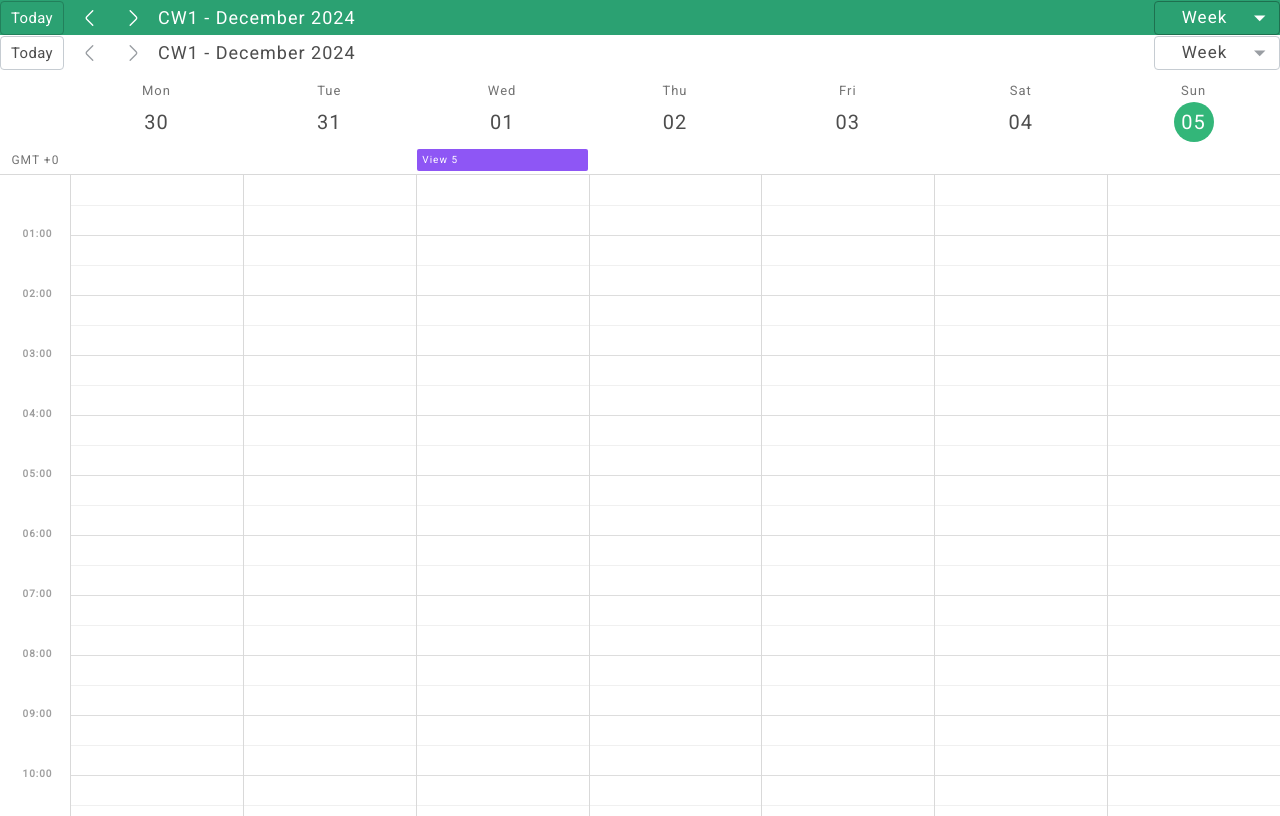
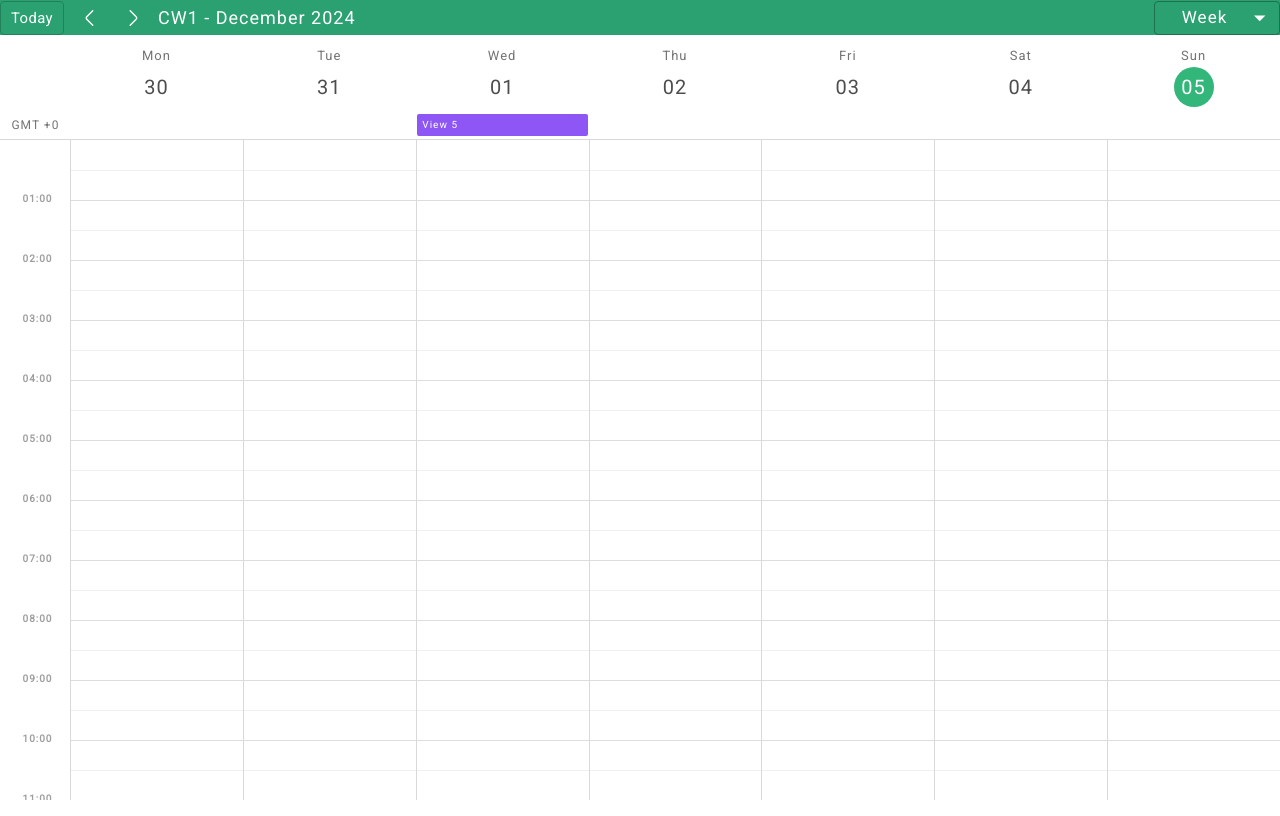
Before and after one commit to Eng-FerasAhmad/razor-calendar, a React (Vite) app: page / in a window 1280 px wide. Built offline with nearby package versions, Linux system fonts and the light colour scheme.

Commit message:
Fix the height of the header

```diff
--- a/src/components/app/App.tsx
+++ b/src/components/app/App.tsx
@@ -4,7 +4,6 @@ import { ReactElement, useState } from 'react';
 import { RazorCalendar } from 'calendar/index';
 import { AppContainer } from 'components/app/styles';
 import { RazorToolbarBasic } from 'components/toolbar/basic-toolbar';
-import { RazorToolbarCompact } from 'components/toolbar/compact-toolbar';
 import { Appointment, ViewType } from 'types/appointment';
 import { CalendarConfig, RazorCalendarConfig } from 'types/calendarConfig';
 import { ToolbarConfig } from 'types/toolbarConfig';
@@ -178,14 +177,6 @@ export default function App(): ReactElement {
                 toolbarConfig={toolbarConfig}
             />
 
-            <RazorToolbarCompact
-                currentView={currentView}
-                onViewChange={handleViewChange}
-                currentDate={currentDate}
-                onNavigate={handleNavigate}
-                toolbarConfig={toolbarConfig}
-            />
-
             <RazorCalendar
                 appointments={appointments}
                 handleChangeAppointment={handleChangeAppointment}
--- a/src/components/calendar/_config/basicConfig.ts
+++ b/src/components/calendar/_config/basicConfig.ts
@@ -2,7 +2,7 @@ import { CalendarConfig } from 'types/calendarConfig';
 
 export const commonSize = {
     headerHeight: 73,
-    toolbarHeight: 54,
+    toolbarHeight: 35,
     timeSlotHeight: 40,
 };
 
```
